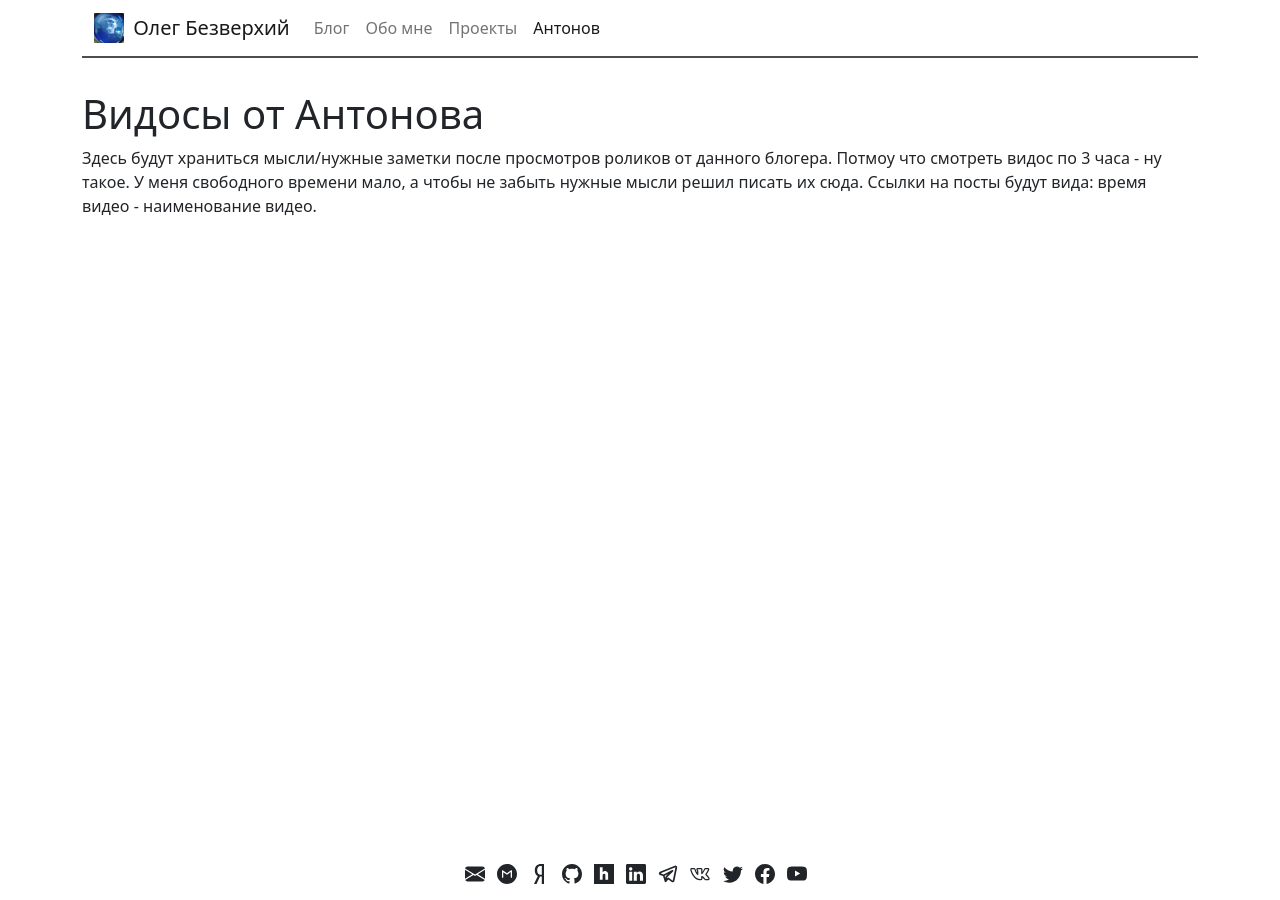
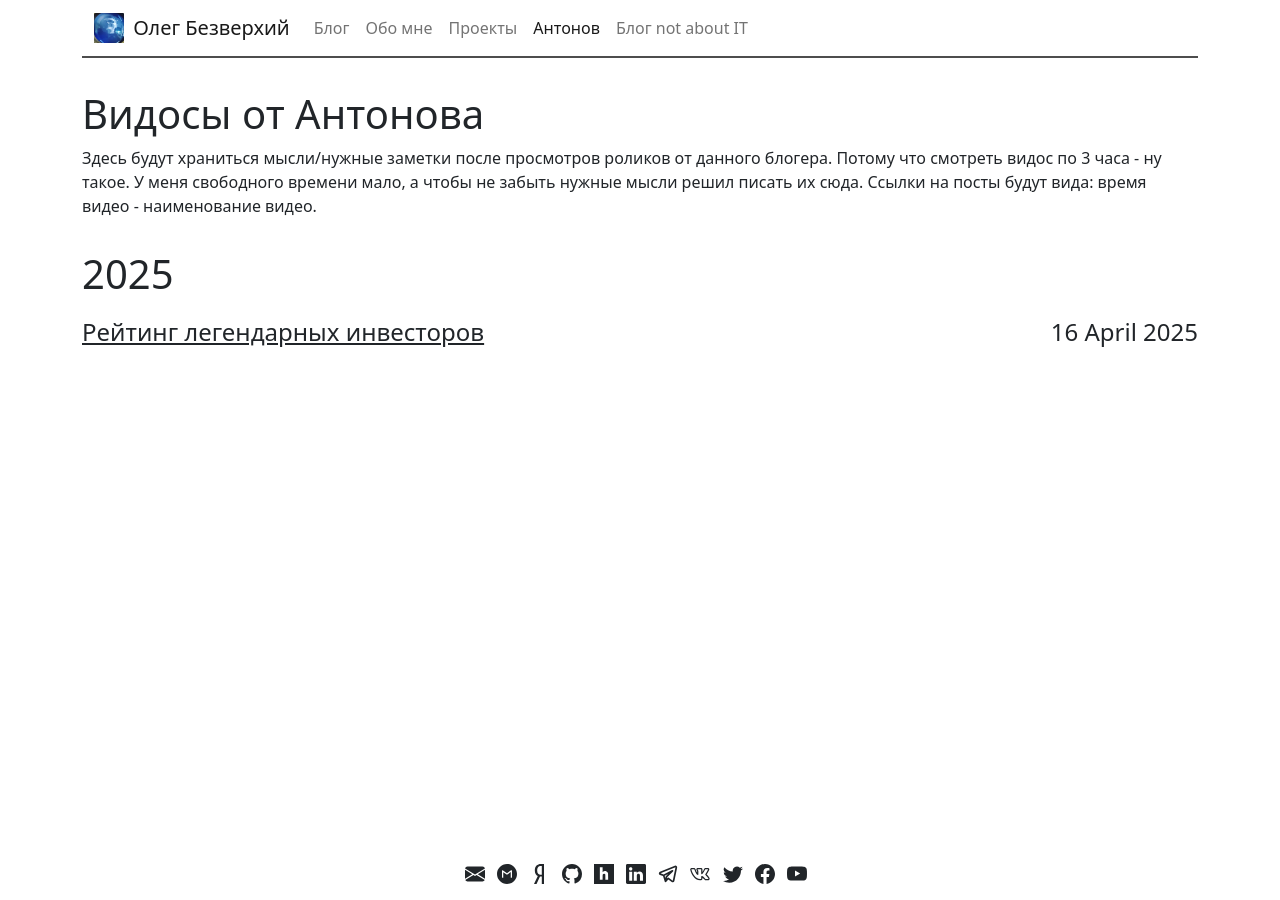
Before and after one commit to OlegBezverhii/olegbezverhii.github.io, a Jekyll site: the page built from antonov/index.html, in a window 1280 px wide. Built offline with Jekyll 4.4.1, drawn with Linux system fonts in a browser that asks for light colours.

Commit message:
Правка вторая

```diff
--- a/_data/navigation.yml
+++ b/_data/navigation.yml
@@ -6,3 +6,5 @@
   link: /project/
 - name: Антонов
   link: /antonov/
+- name: Блог not about IT
+  link: /blog2/
--- a/antonov/index.html
+++ b/antonov/index.html
@@ -4,7 +4,7 @@ layout: default
 
 <div>
   <h1>Видосы от Антонова</h1>
-  Здесь будут храниться мысли/нужные заметки после просмотров роликов от данного блогера. Потмоу что смотреть видос по 3 часа - ну такое. У меня свободного времени мало, а чтобы не забыть нужные мысли решил писать их сюда. Ссылки на посты будут вида: время видео - наименование видео.
+  Здесь будут храниться мысли/нужные заметки после просмотров роликов от данного блогера. Потому что смотреть видос по 3 часа - ну такое. У меня свободного времени мало, а чтобы не забыть нужные мысли решил писать их сюда. Ссылки на посты будут вида: время видео - наименование видео.
 </div>
 
 
--- a/blog2/index.html
+++ b/blog2/index.html
@@ -1,6 +1,11 @@
 ---
 layout: default
 ---
+<div>
+  <h1>Заметки обо всем остальном</h1>
+  Я дошёл до того момента, когда хочется зафиксировать мысли, но они не связаны с IT тематикой. Темы про финансы, музыку, ремонты и остальное. Не хочется портить основной блог, поэтому сделано второе ответвление и ссылка будеть просто blog2)
+</div>
+
 
 <div class="archive">
   {% for post in site.categories.blog2 %} {% assign currDate = post.date | date: "%Y" %} {%
```
Also changed, not shown: blog2/_posts/2022-10-21-Cisco.md (deleted, +0 -15 lines), blog2/_posts/2025-06-29-First.md (added, +6 -0 lines), antonov/_posts/2025-04-16-Рейтинг.md (renamed from antonov/_posts/2025-04-16 - Рейтинг легендарных инвесторов.md).
